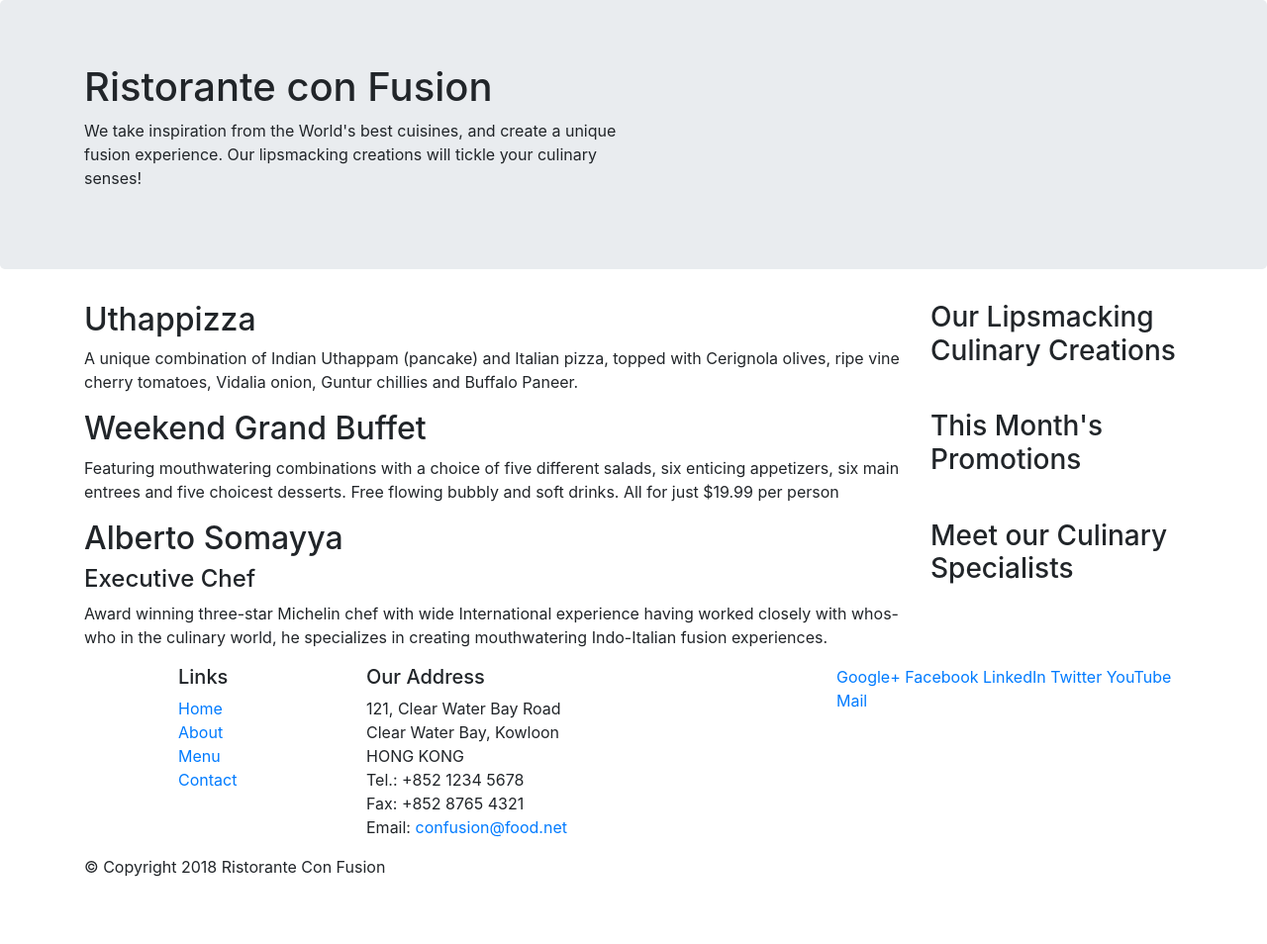
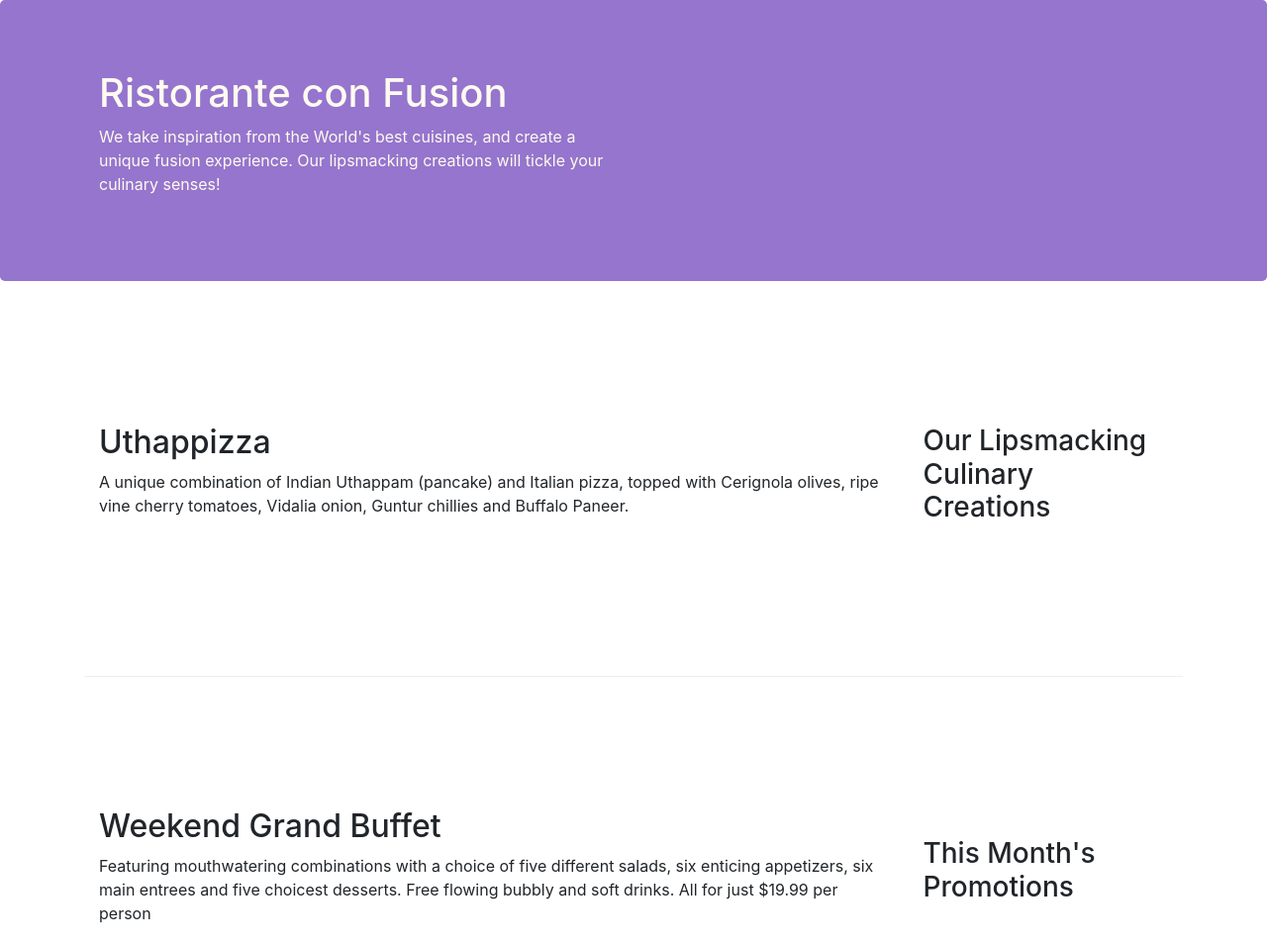
Before and after one commit to SMAmmar/bootstrap, a website: page index.html in a window 1280 px wide. Shown: the top 954 px of the page at 99% size. Before the commit the page ends 904 px from the top, so only its background shows below. Drawn offline with nearby package versions, Linux system fonts and the light colour scheme.

Commit message:
git commit
bootstrap week1 part2

```diff
--- a/css/styles.css
+++ b/css/styles.css
@@ -11,5 +11,21 @@
 }
 
 .footer{
+    background-color: #d1c4e9;
+    margin: 0px auto;
+    padding: 20px 0px 20px 0px
 
 }
+
+.jumbotron{
+    padding: 70px 30px 70px 30px;
+    margin: 0px;
+    background: #9575CD;
+    color: floralwhite;
+}
+
+.address {
+    font-size: 80%;
+    margin: 0px;
+    color: #0f0f00;
+}
--- a/index.html
+++ b/index.html
@@ -11,7 +11,7 @@
     <!-- Bootstrap CSS -->
     <link rel="stylesheet" href="https://maxcdn.bootstrapcdn.com/bootstrap/4.0.0/css/bootstrap.min.css" integrity="sha384-Gn5384xqQ1aoWXA+058RXPxPg6fy4IWvTNh0E263XmFcJlSAwiGgFAW/dAiS6JXm" crossorigin="anonymous">
     <link rel="stylesheet" href="./node_modules/bootstrap/dist/css/bootstrap.min.css">
-      <link href="css/styles.css" rel="stylesheet">
+    <link href="css/styles.css" rel="stylesheet">
     <title>Ristorante Con Fusion</title>
 </head>
 
@@ -19,7 +19,7 @@
 
     <header class="jumbotron">
         <div class="container">
-            <div class="row" >
+            <div class="row row-header" >
                 <div class="col-12 col-sm-6">
                     <h1>Ristorante con Fusion</h1>
                     <p>We take inspiration from the World's best cuisines, and create a unique fusion experience. Our lipsmacking creations will tickle your culinary senses!</p>
@@ -31,7 +31,7 @@
     </header>
 
     <div class="container">
-        <div class="row">
+        <div class="row row-content align-items-center">
             <div class="col-12 col-sm-4 order-sm-last col-md-3">
                 <h3>Our Lipsmacking Culinary Creations</h3>
             </div>
@@ -42,7 +42,7 @@
         </div>
 
 
-        <div class="row">
+        <div class="row row-content align-items-center">
             <div class="col-12 col-sm-4 order-sm-last col-md-3">
                 <h3>This Month's Promotions</h3>
             </div>
@@ -52,7 +52,7 @@
             </div>
         </div>
 
-        <div class="row">
+        <div class="row row-content align-items-center">
             <div class="col-12 col-sm-4 order-sm-last col-md-3">
                 <h3>Meet our Culinary Specialists</h3>
             </div>
@@ -64,7 +64,7 @@
         </div>
     </div>
 
-    <footer>
+    <footer class="footer">
         <div class="container">
             <div class="row">
                 <div class="col-4 offset-1 col-sm-2" >
@@ -87,8 +87,8 @@
 		              Email: <a href="mailto:confusion@food.net">confusion@food.net</a>
 		           </address>
                 </div>
-                <div class="col-12 col-sm-4">
-                    <div  >
+                <div class="col-12 col-sm-4 align-self-center">
+                    <div class="text-center" >
                         <a href="http://google.com/+">Google+</a>
                         <a href="http://www.facebook.com/profile.php?id=">Facebook</a>
                         <a href="http://www.linkedin.com/in/">LinkedIn</a>
@@ -98,8 +98,8 @@
                     </div>
                 </div>
            </div>
-           <div class="row">
-                <div class="col-auto">
+           <div class="row justify-content-center">
+                <div class="col-auto ">
                     <p>© Copyright 2018 Ristorante Con Fusion</p>
                 </div>
            </div>
```
